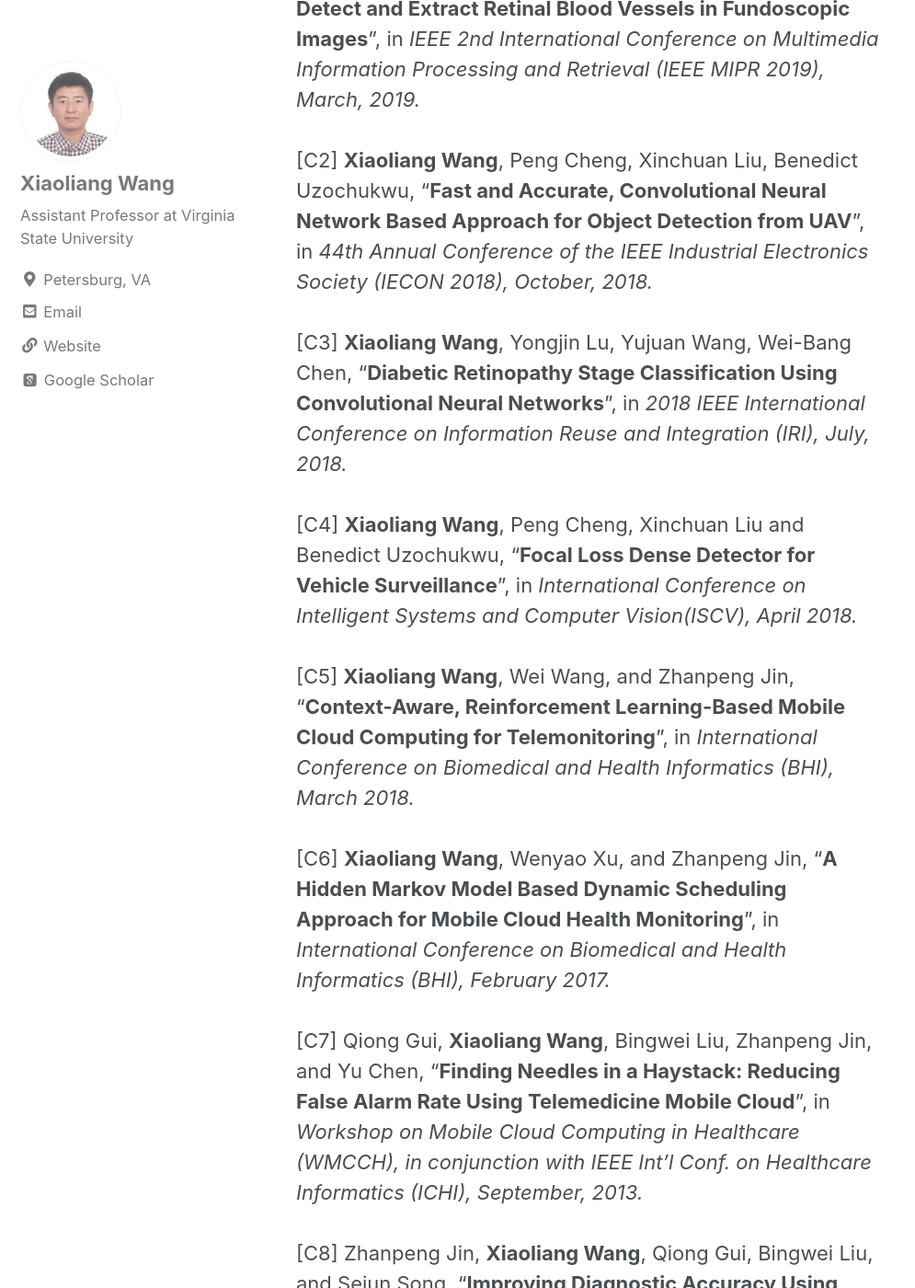
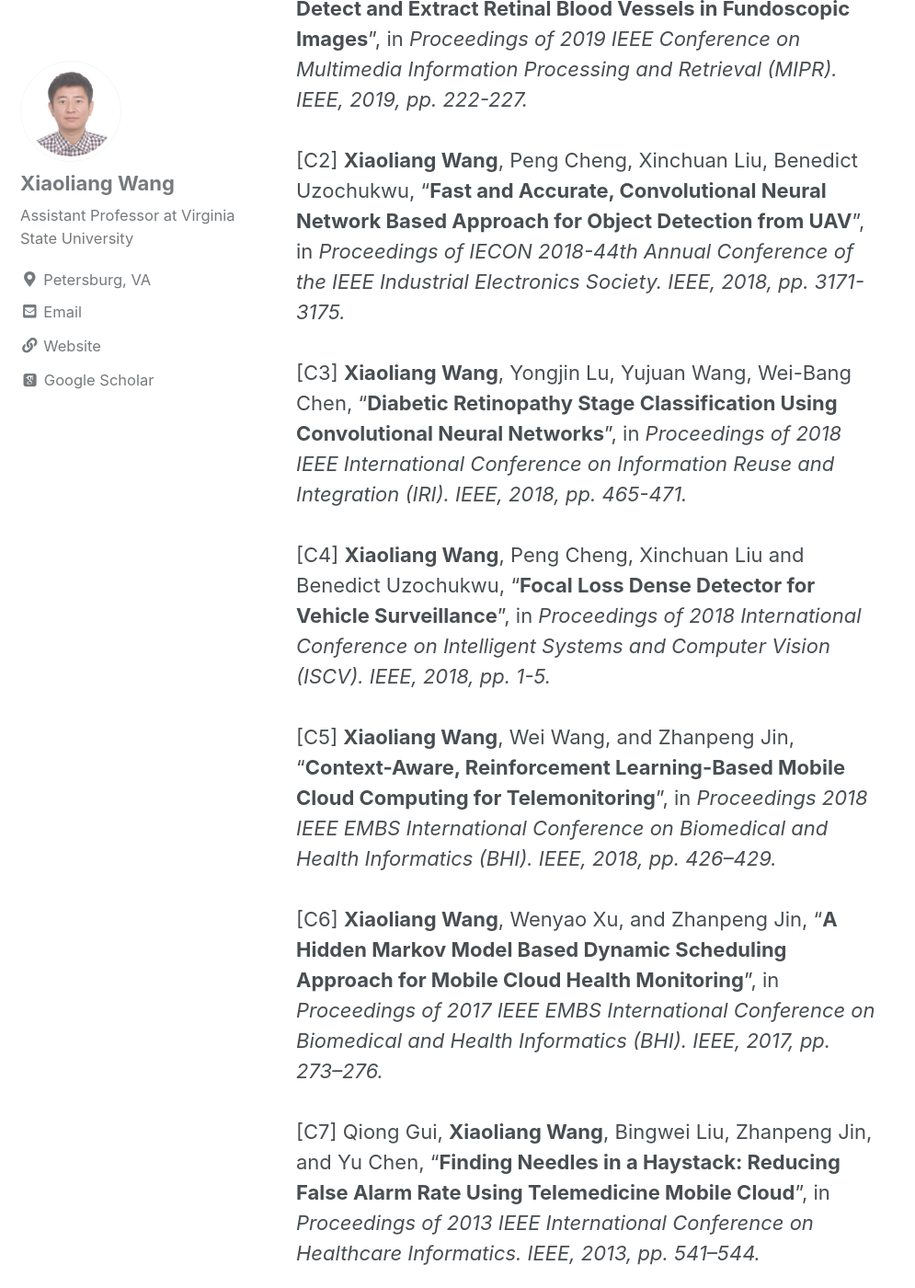
Before and after one commit to wang-xiaoliang/wang-xiaoliang.github.io, a Jekyll site: the page built from _pages/publications.md, in a window 1280 px wide and 1400 px high, scrolled down 1052 px. Shown: the whole window at 92% size, without its empty margins (0-995 px from the left). Built offline with Jekyll 4.4.1, drawn with Linux system fonts in a browser that asks for light colours; cached includes are drawn as plain includes; nearby versions of some CDN libraries; some web fonts are replaced; some of the changed text lies outside the part shown.

Commit message:
Change publication format

```diff
--- a/_pages/publications.md
+++ b/_pages/publications.md
@@ -18,20 +18,20 @@ author_profile: true
 <b>Conference</b><br>
 
 [C1] Benjamin Standfield, Wei-Bang Chen, Yujuan Wang, Yongjin Lu, Ahmed F. Abdelzaher, <b>Xiaoliang Wang</b>, Xin-Guang Yang, "<b>Using Convolutional Neural Networks to Detect and Extract Retinal Blood Vessels in Fundoscopic Images</b>",
-     in <i>IEEE 2nd International Conference on Multimedia Information Processing and Retrieval (IEEE MIPR 2019), March, 2019.</i> &nbsp;<br><br>
+     in <i>Proceedings of 2019 IEEE Conference on Multimedia Information Processing and Retrieval (MIPR). IEEE, 2019, pp. 222-227.</i> &nbsp;<br><br>
 [C2] <b>Xiaoliang Wang</b>, Peng Cheng, Xinchuan Liu, Benedict Uzochukwu, “<b>Fast and Accurate, Convolutional Neural Network Based Approach for Object Detection from UAV</b>”,
-     in <i>44th Annual Conference of the IEEE Industrial Electronics Society (IECON 2018), October, 2018.</i> &nbsp;<br><br>
+     in <i>Proceedings of IECON 2018-44th Annual Conference of the IEEE Industrial Electronics Society. IEEE, 2018, pp. 3171-3175.</i> &nbsp;<br><br>
 [C3] <b>Xiaoliang Wang</b>, Yongjin Lu, Yujuan Wang, Wei-Bang Chen, “<b>Diabetic Retinopathy Stage Classification Using Convolutional Neural Networks</b>”,
-     in <i>2018 IEEE International Conference on Information Reuse and Integration (IRI), July, 2018.</i> &nbsp;<br><br>
+     in <i>Proceedings of 2018 IEEE International Conference on Information Reuse and Integration (IRI). IEEE, 2018, pp. 465-471.</i> &nbsp;<br><br>
 [C4] <b>Xiaoliang Wang</b>, Peng Cheng, Xinchuan Liu and Benedict Uzochukwu, "<b>Focal Loss Dense Detector for Vehicle Surveillance</b>",
-     in <i>International Conference on Intelligent Systems and Computer Vision(ISCV), April 2018.</i> &nbsp;<br><br>
+     in <i>Proceedings of 2018 International Conference on Intelligent Systems and Computer Vision (ISCV). IEEE, 2018, pp. 1-5.</i> &nbsp;<br><br>
 [C5] <b>Xiaoliang Wang</b>, Wei Wang, and Zhanpeng Jin, "<b>Context-Aware, Reinforcement Learning-Based Mobile Cloud Computing for Telemonitoring</b>",
-     in <i>International Conference on Biomedical and Health Informatics (BHI), March 2018.</i>  &nbsp;<br><br>
+     in <i>Proceedings 2018 IEEE EMBS International Conference on Biomedical and Health Informatics (BHI). IEEE, 2018, pp. 426–429.</i>  &nbsp;<br><br>
 [C6] <b>Xiaoliang Wang</b>, Wenyao Xu, and Zhanpeng Jin, "<b>A Hidden Markov Model Based Dynamic Scheduling Approach for Mobile Cloud Health Monitoring</b>",
-     in <i>International Conference on Biomedical and Health Informatics (BHI), February 2017.</i>  &nbsp;<!--<a href="A Hidden Markov Model based dynamic scheduling approach for mobile cloud telemonitoring.pdf" target="_blank">PDF</a>--><br><br>
+     in <i>Proceedings of 2017 IEEE EMBS International Conference on Biomedical and Health Informatics (BHI). IEEE, 2017, pp. 273–276.</i>  &nbsp;<!--<a href="A Hidden Markov Model based dynamic scheduling approach for mobile cloud telemonitoring.pdf" target="_blank">PDF</a>--><br><br>
 [C7] Qiong Gui, <b>Xiaoliang Wang</b>, Bingwei Liu, Zhanpeng Jin, and Yu Chen, "<b>Finding Needles in a Haystack: Reducing False Alarm Rate Using Telemedicine Mobile Cloud</b>",
-     in <i>Workshop on Mobile Cloud Computing in Healthcare (WMCCH), in conjunction with IEEE Int'l Conf. on Healthcare Informatics (ICHI), September, 2013.</i>  &nbsp;<!--<a href="Finding needles in a haystack-Reducing false alarm rate using telemedicine mobile cloud.pdf" target="_blank">PDF</a>--><br><br>
+     in <i>Proceedings of 2013 IEEE International Conference on Healthcare Informatics. IEEE, 2013, pp. 541–544.</i>  &nbsp;<!--<a href="Finding needles in a haystack-Reducing false alarm rate using telemedicine mobile cloud.pdf" target="_blank">PDF</a>--><br><br>
 [C8] Zhanpeng Jin, <b>Xiaoliang Wang</b>, Qiong Gui, Bingwei Liu, and Sejun Song, "<b>Improving Diagnostic Accuracy Using Multiparameter Patient Monitoring Based on Data Fusion in the Cloud</b>",
-     in <i>Proceedings of Int'l Workshop on Cloud Enhanced Information Fusion (CloudFusion), in conjunction with 8th FTRA International Conference on Future Information Technology (FutureTech), pp. 473-476, September, 2013.</i> &nbsp;<!--<a href="Improving Diagnostic Accuracy Using Multiparameter Patient Monitoring Based on Data Fusion in the Cloud.pdf" target="_blank">PDF</a>--><br><br>
+     in <i>Future Information Technology. Springer, 2014, pp. 473–476.</i> &nbsp;<!--<a href="Improving Diagnostic Accuracy Using Multiparameter Patient Monitoring Based on Data Fusion in the Cloud.pdf" target="_blank">PDF</a>--><br><br>
 [C9] <b>Xiaoliang Wang</b>, Qiong Gui, Bingwei Liu, Yu Chen, and Zhanpeng Jin, "<b>Leveraging Mobile Cloud for Telemedicine: A Performance Study in Medical Monitoring</b>",
-     in <i>Proceedings of 39th Northeast Bioengineering Conference (NEBEC), pp. 49-50, April 2013.</i>  &nbsp;<!--<a href="Leveraging mobile cloud for telemedicine-a performance study in medical monitoring.pdf" target="_blank">PDF</a>--><br><br>
+     in <i>Proceedings of 2013 39th Annual Northeast Bioengineering Conference. IEEE, 2013, pp. 49–50.</i>  &nbsp;<!--<a href="Leveraging mobile cloud for telemedicine-a performance study in medical monitoring.pdf" target="_blank">PDF</a>--><br><br>
```
